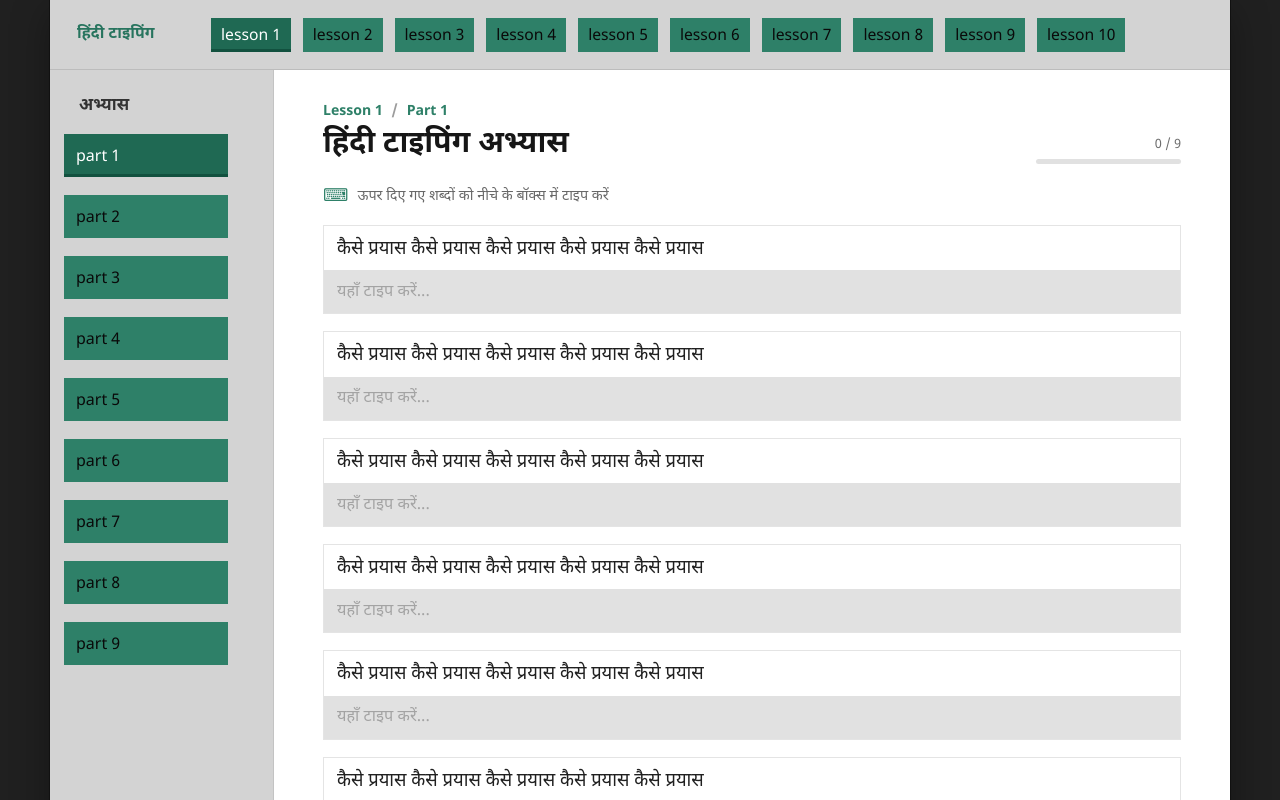
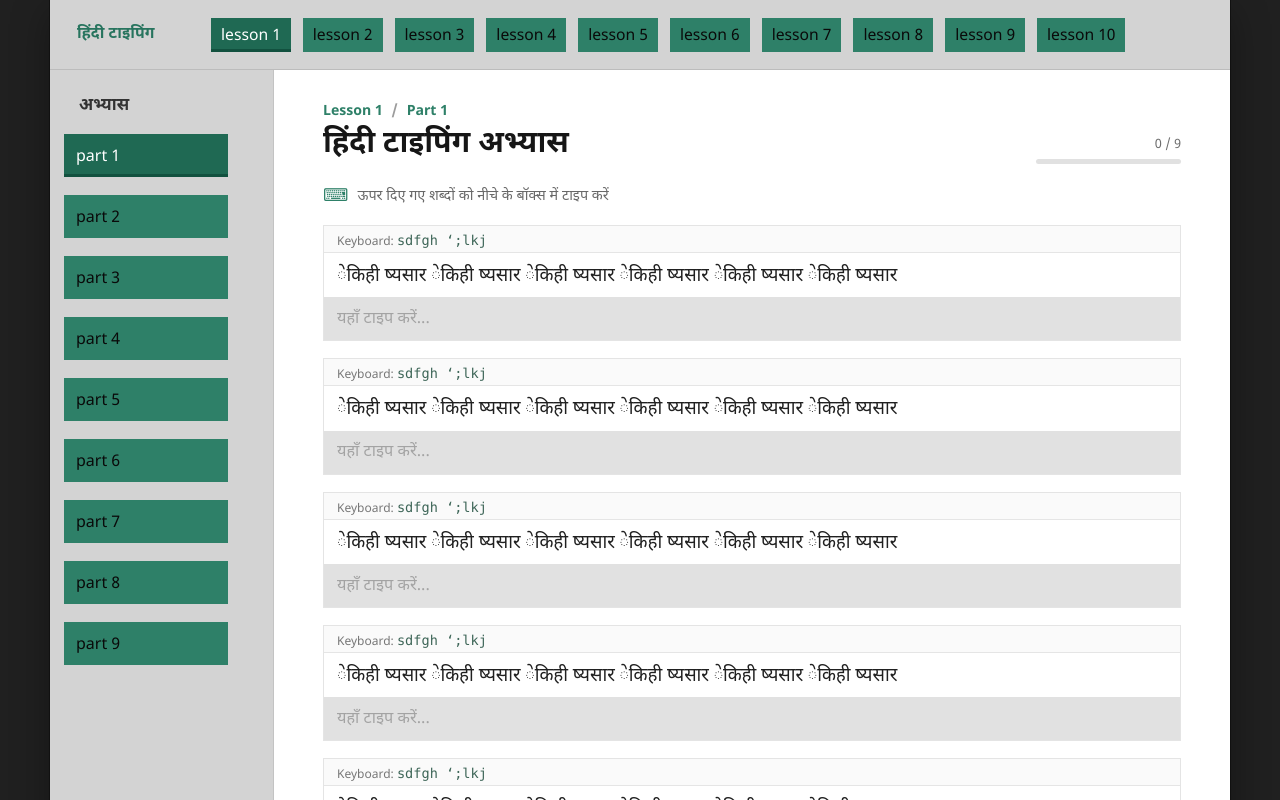
Before and after one commit to abhinayjangde/hindityping, a SvelteKit app: page / in a window 1280 px wide. Shown: the top 800 px of the page. Built offline with nearby package versions, Linux system fonts and the light colour scheme.

Commit message:
fixed key binding

```diff
--- a/src/routes/+page.svelte
+++ b/src/routes/+page.svelte
@@ -1,17 +1,12 @@
 <script lang="ts">
   const lessons = Array.from({ length: 10 }, (_, index) => `lesson ${index + 1}`);
   const parts = ["part 1", "part 2", "part 3", "part 4", "part 5", "part 6", "part 7", "part 8", "part 9"];
-  const practiceLines = [
-    "कैसे प्रयास कैसे प्रयास कैसे प्रयास कैसे प्रयास कैसे प्रयास",
-    "कैसे प्रयास कैसे प्रयास कैसे प्रयास कैसे प्रयास कैसे प्रयास",
-    "कैसे प्रयास कैसे प्रयास कैसे प्रयास कैसे प्रयास कैसे प्रयास",
-    "कैसे प्रयास कैसे प्रयास कैसे प्रयास कैसे प्रयास कैसे प्रयास",
-    "कैसे प्रयास कैसे प्रयास कैसे प्रयास कैसे प्रयास कैसे प्रयास",
-    "कैसे प्रयास कैसे प्रयास कैसे प्रयास कैसे प्रयास कैसे प्रयास",
-    "कैसे प्रयास कैसे प्रयास कैसे प्रयास कैसे प्रयास कैसे प्रयास",
-    "कैसे प्रयास कैसे प्रयास कैसे प्रयास कैसे प्रयास कैसे प्रयास",
-    "कैसे प्रयास कैसे प्रयास कैसे प्रयास कैसे प्रयास कैसे प्रयास"
-  ];
+  const keyboardPractice = "sdfgh ‘;lkj";
+  const practiceText = "ेकिही ष्यसार";
+  const practiceLines = Array.from(
+    { length: 9 },
+    () => `${practiceText} ${practiceText} ${practiceText} ${practiceText} ${practiceText} ${practiceText}`
+  );
 
   let activeLesson = $state(0);
   let activePart = $state(0);
@@ -31,6 +26,28 @@
     const target = event.currentTarget as HTMLInputElement;
     typedLines[index] = target.value;
     typedLines = typedLines;
+  }
+
+  function handleKeydown(index: number, event: KeyboardEvent) {
+    if (event.code !== "Quote") {
+      return;
+    }
+
+    event.preventDefault();
+    const target = event.currentTarget as HTMLInputElement;
+    const start = target.selectionStart ?? target.value.length;
+    const end = target.selectionEnd ?? start;
+    const insertedText = event.shiftKey || event.getModifierState("CapsLock")
+      ? "श्"
+      : "ष्";
+    const nextValue = `${target.value.slice(0, start)}${insertedText}${target.value.slice(end)}`;
+    typedLines[index] = nextValue;
+    typedLines = typedLines;
+
+    requestAnimationFrame(() => {
+      const cursor = start + insertedText.length;
+      target.setSelectionRange(cursor, cursor);
+    });
   }
 </script>
 
@@ -93,10 +110,12 @@
       <div class="exercise-list">
         {#each practiceLines as line, index}
           <div class="exercise-row">
+            <div class="keyboard-source">Keyboard: <code>{keyboardPractice}</code></div>
             <div class="prompt">{line}</div>
             <input
               value={typedLines[index]}
               oninput={(event) => updateLine(index, event)}
+              onkeydown={(event) => handleKeydown(index, event)}
               aria-label={`अभ्यास पंक्ति ${index + 1}`}
               placeholder="यहाँ टाइप करें..."
               inputmode="text"
@@ -314,6 +333,21 @@
     white-space: nowrap;
   }
 
+  .keyboard-source {
+    padding: 6px 13px 3px;
+    color: #777;
+    background: #fafafa;
+    border-bottom: 1px solid #e5e5e5;
+    font-family: "Segoe UI", sans-serif;
+    font-size: 0.75rem;
+  }
+
+  code {
+    color: #3e6658;
+    font-family: Consolas, "Courier New", monospace;
+    font-size: 0.85rem;
+  }
+
   input {
     display: block;
     width: 100%;
```
